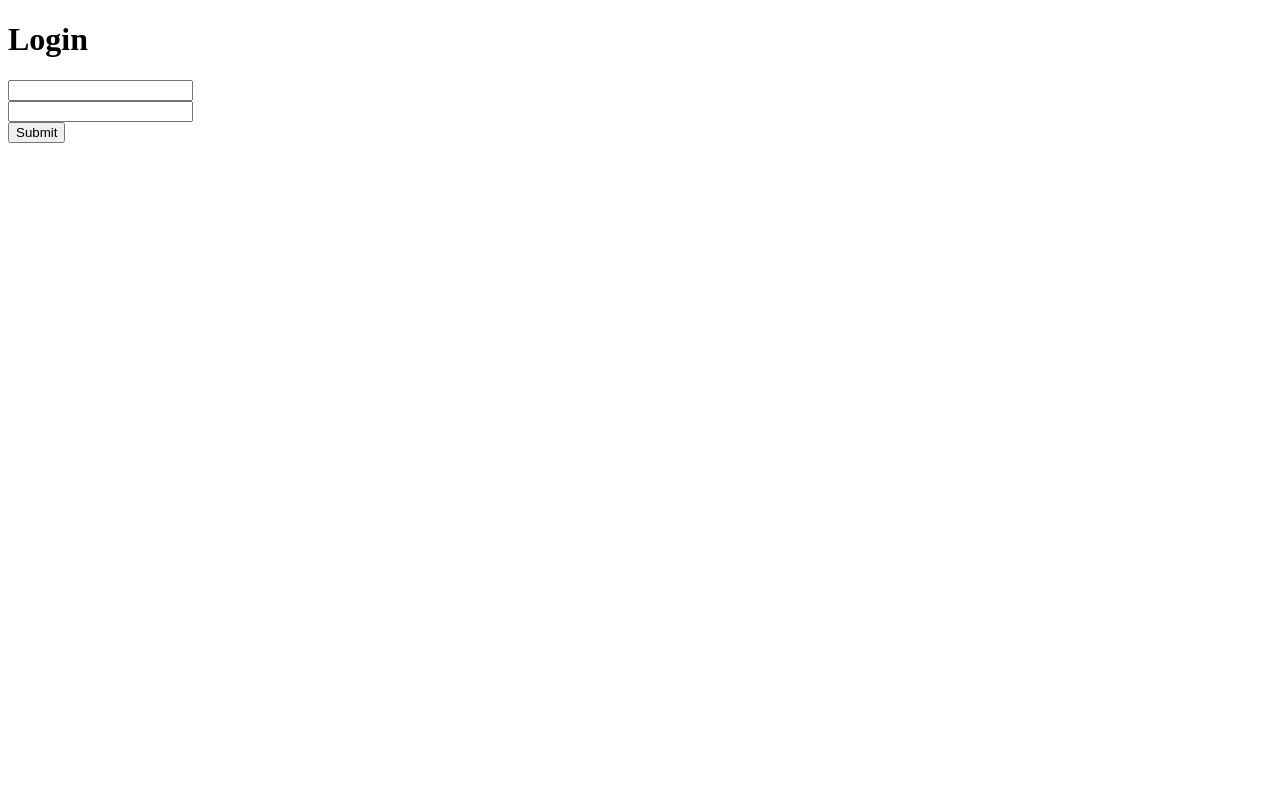
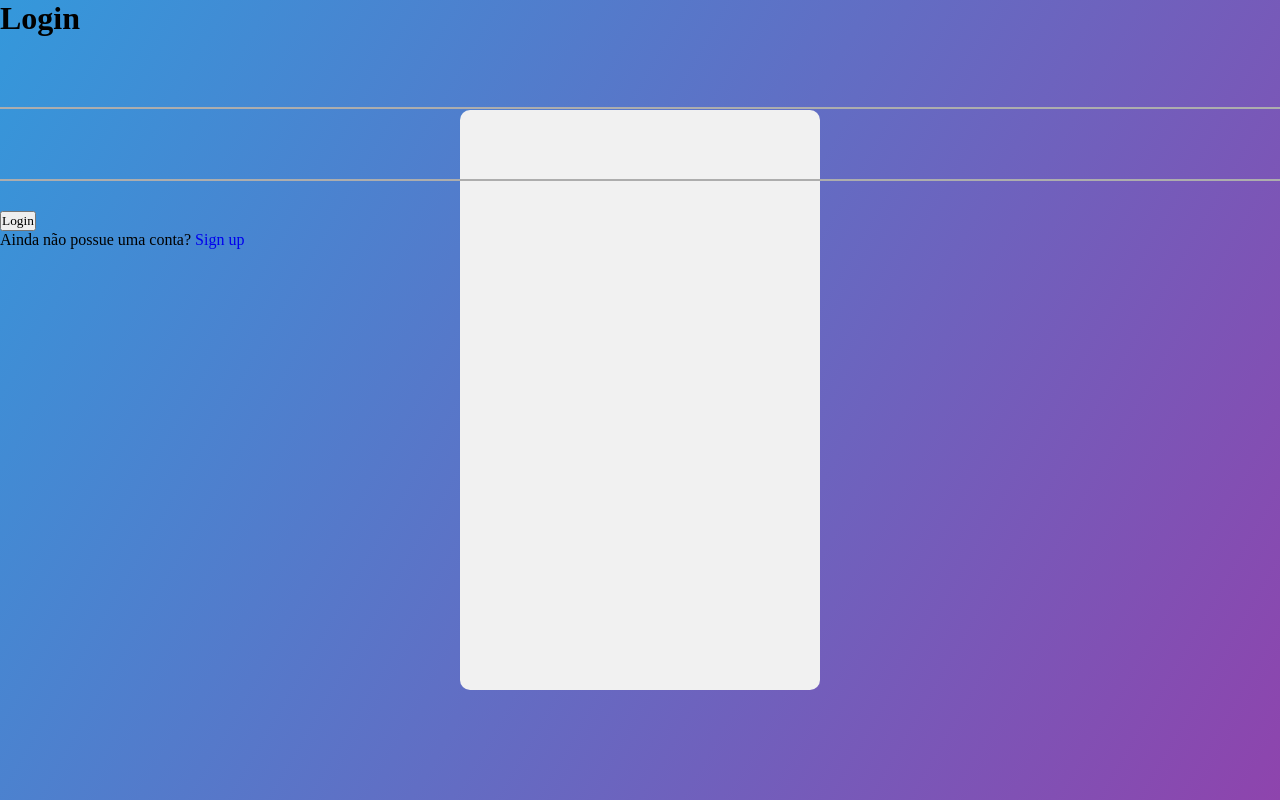
Before and after one commit to RuanPr19/Login_Style1, a plain HTML site: page index.html in a window 1280 px wide. Drawn offline with nearby package versions, Linux system fonts and the light colour scheme.

Commit message:
definição da estrutura

```diff
--- a/index.html
+++ b/index.html
@@ -1,10 +1,9 @@
 <!DOCTYPE html>
-<html lang="en">
+<html lang="en" dir="ltr">
 <head>
     <meta charset="UTF-8">
-    <meta name="viewport" content="width=device-width, initial-scale=1.0">
     <title>Document</title>
-
+    <link rel="stylesheet" href="style.css">
     <script src="https://cdnjs.cloudflare.com/ajax/libs/jquery/3.4.1/jquery.min.js" charset="utf-8"></script>
 </head>
 <body>
@@ -18,14 +17,15 @@
         </div>
 
         <div class="txtb">
-            <input type="text">
-            <span data-placeholder="password"></span>
+            <input type="password">
+            <span data-placeholder="Password"></span>
         </div>
 
-        <input type="submit" class="login">
+        <input type="submit" class="logbtn" value="Login">
 
-
-
+        <div class="bottom-text">
+            Ainda não possue uma conta? <a href="#">Sign up</a>
+        </div>
 
 
 </body>
--- a/style.css
+++ b/style.css
@@ -0,0 +1,74 @@
+*{
+    margin: 0;
+    padding: 0;
+    text-decoration: none;
+    font-family: monstserrat;
+    box-sizing: border-box;
+}
+
+body{
+    min-height: 100vh;
+    background-image: linear-gradient(120deg,#3498db,#8e44ad);
+}
+
+.login-form{
+    width: 360px;
+    background: #f1f1f1;
+    height: 580px;
+    padding: 80px 40px;
+    border-radius: 10px;
+    position: absolute;
+    left: 50%;
+    top: 50%;
+    transform: translate(-50%, -50%);
+}
+
+.login-form h1{
+    text-align: center;
+    margin-bottom: 60px;
+}
+
+.txtb{
+    border-bottom: 2px solid #adadad;
+    position: relative;
+    margin: 30px 0;
+}
+
+.txtb input{
+    font-size: 15px ;
+    color: 15px;
+    border: none;
+    width: 100%;
+    outline: none;
+    background: none;
+    padding: 0 5px;
+    height: 40px;
+}
+
+.txtb span ::before{
+    content: attr(data-placeholder);
+    position: absolute;
+    top: 50%;
+    left: 5px;
+    color: #adadad;
+    transform: translateY(-50%);
+    z-index: -1;
+    transition: .5s;
+}
+
+.txtb span ::after{
+    content: '';
+    position: absolute;
+    width: 0%;
+    height: 2px;
+    background: linear-gradient(120deg,#3498db,#8e44ad);
+    transition: .5s;
+}
+
+.focus + span :: ::before{
+    top: -5px;
+}
+
+.focus + span ::after{
+    width: 100%;
+}
```
